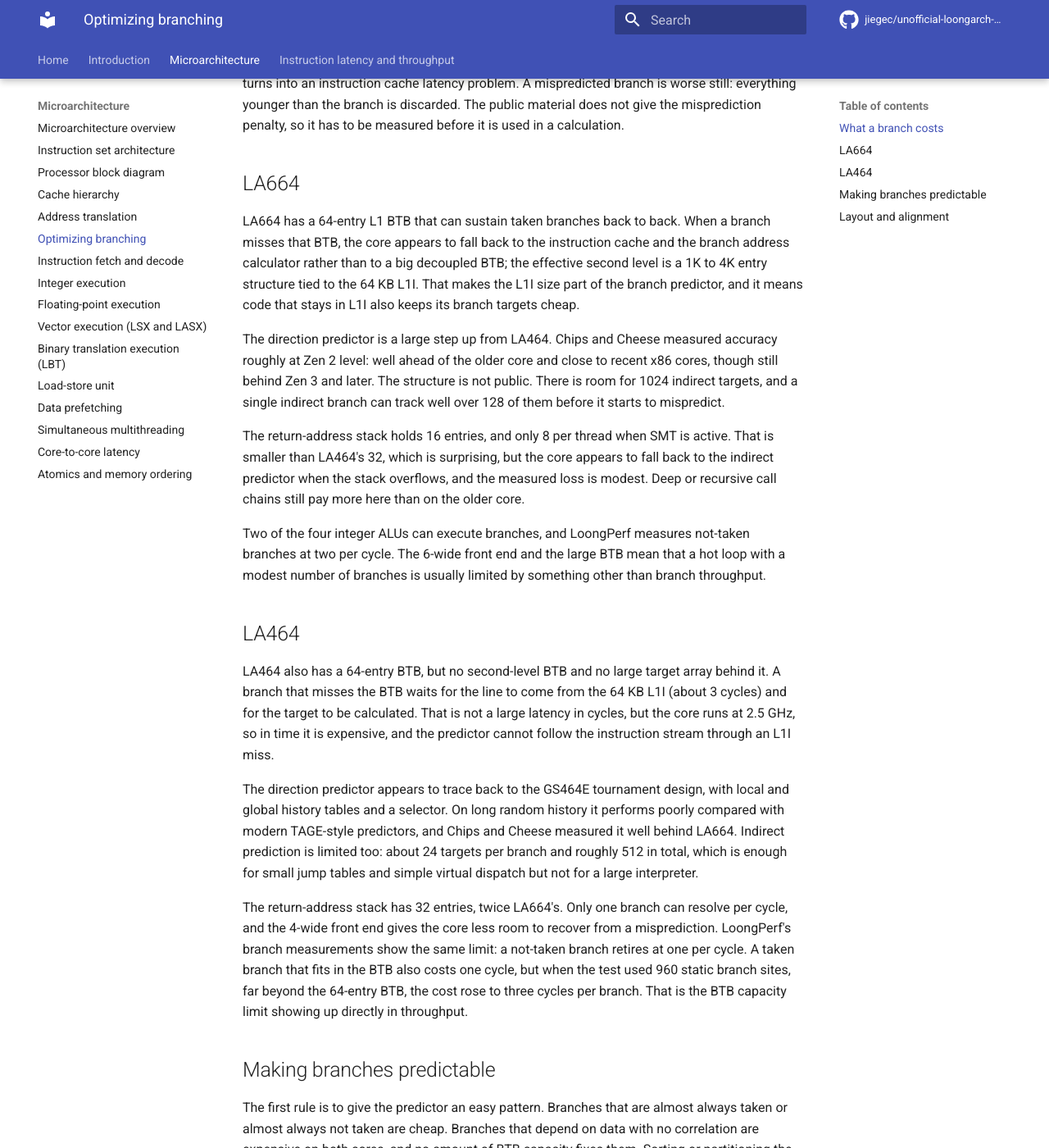
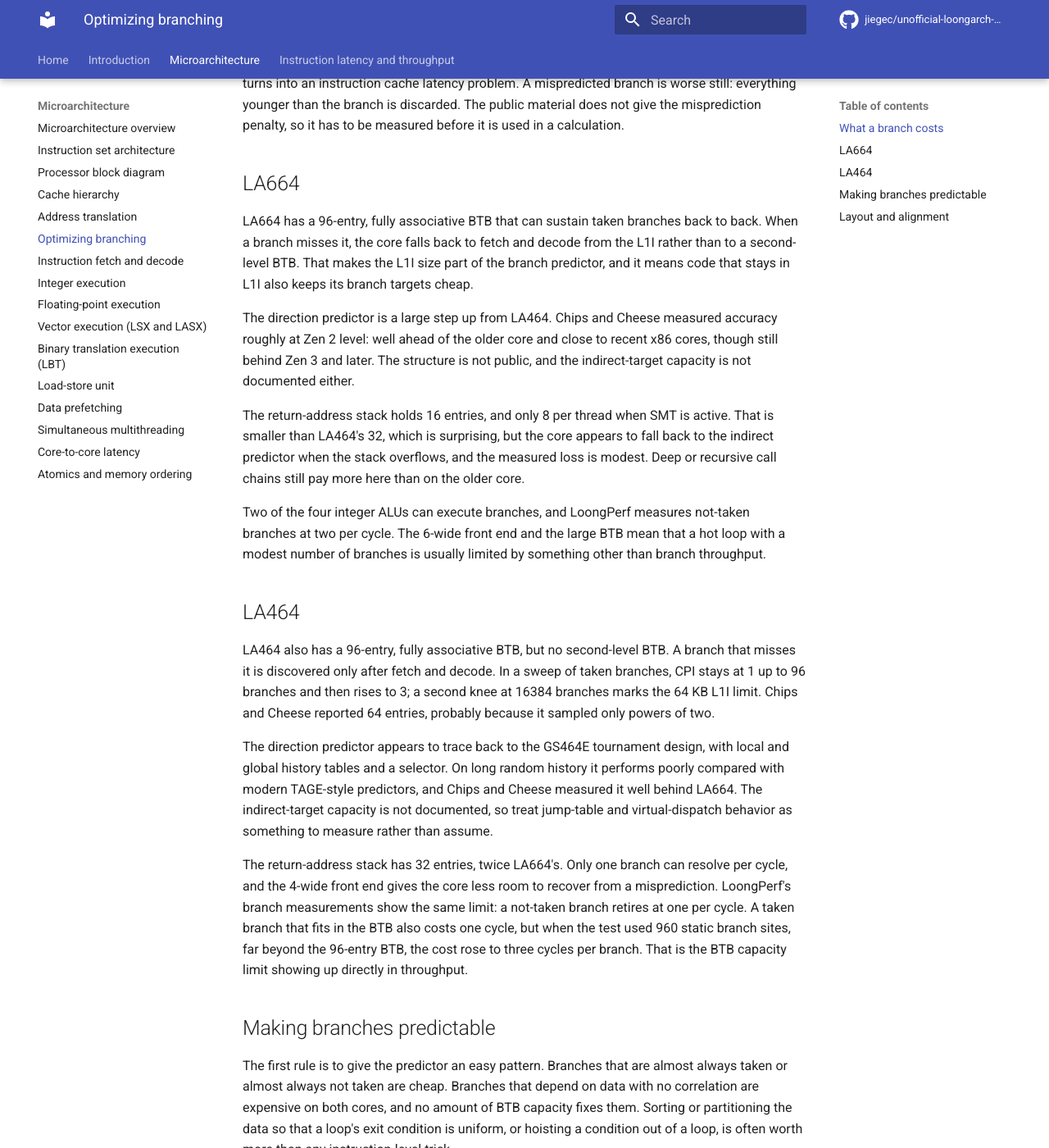
Before and after one commit to jiegec/unofficial-loongarch-software-optimization-guide, an MkDocs documentation site: the page built from docs/microarchitecture/branching.md, in a window 1280 px wide and 1400 px high, scrolled down 722 px. Shown: the whole window at 82% size. Built offline with MkDocs 1.6.1 and Material for MkDocs 9.7.7, drawn with Linux system fonts in a browser that asks for light colours; comment, search, counter and statistics services are not loaded; some of the changed text lies outside the part shown.

Commit message:
Improve docs

```diff
--- a/docs/microarchitecture/branching.md
+++ b/docs/microarchitecture/branching.md
@@ -34,18 +34,16 @@ penalty, so it has to be measured before it is used in a calculation.
 
 ## LA664
 
-LA664 has a 64-entry L1 BTB that can sustain taken branches back to back. When a
-branch misses that BTB, the core appears to fall back to the instruction cache
-and the branch address calculator rather than to a big decoupled BTB; the
-effective second level is a 1K to 4K entry structure tied to the 64 KB L1I. That
-makes the L1I size part of the branch predictor, and it means code that stays in
-L1I also keeps its branch targets cheap.
+LA664 has a 96-entry, fully associative BTB that can sustain taken branches back
+to back. When a branch misses it, the core falls back to fetch and decode from
+the L1I rather than to a second-level BTB. That makes the L1I size part of the
+branch predictor, and it means code that stays in L1I also keeps its branch
+targets cheap.
 
 The direction predictor is a large step up from LA464. Chips and Cheese measured
 accuracy roughly at Zen 2 level: well ahead of the older core and close to recent
-x86 cores, though still behind Zen 3 and later. The structure is not public.
-There is room for 1024 indirect targets, and a single indirect branch can track
-well over 128 of them before it starts to mispredict.
+x86 cores, though still behind Zen 3 and later. The structure is not public, and
+the indirect-target capacity is not documented either.
 
 The return-address stack holds 16 entries, and only 8 per thread when SMT is
 active. That is smaller than LA464's 32, which is surprising, but the core
@@ -60,25 +58,25 @@ other than branch throughput.
 
 ## LA464
 
-LA464 also has a 64-entry BTB, but no second-level BTB and no large target array
-behind it. A branch that misses the BTB waits for the line to come from the 64 KB
-L1I (about 3 cycles) and for the target to be calculated. That is not a large
-latency in cycles, but the core runs at 2.5 GHz, so in time it is expensive, and
-the predictor cannot follow the instruction stream through an L1I miss.
+LA464 also has a 96-entry, fully associative BTB, but no second-level BTB. A
+branch that misses it is discovered only after fetch and decode. In a sweep of
+taken branches, CPI stays at 1 up to 96 branches and then rises to 3; a second
+knee at 16384 branches marks the 64 KB L1I limit. Chips and Cheese reported 64
+entries, probably because it sampled only powers of two.
 
 The direction predictor appears to trace back to the GS464E tournament design,
 with local and global history tables and a selector. On long random history it
 performs poorly compared with modern TAGE-style predictors, and Chips and Cheese
-measured it well behind LA664. Indirect prediction is limited too: about 24 targets per
-branch and roughly 512 in total, which is enough for small jump tables and simple
-virtual dispatch but not for a large interpreter.
+measured it well behind LA664. The indirect-target capacity is not documented, so
+treat jump-table and virtual-dispatch behavior as something to measure rather
+than assume.
 
 The return-address stack has 32 entries, twice LA664's. Only one branch can
 resolve per cycle, and the 4-wide front end gives the core less room to recover
 from a misprediction. LoongPerf's branch measurements show the same limit: a
 not-taken branch retires at one per cycle. A taken branch that fits in the BTB
 also costs one cycle, but when the test used 960 static branch sites, far beyond
-the 64-entry BTB, the cost rose to three cycles per branch. That is the BTB
+the 96-entry BTB, the cost rose to three cycles per branch. That is the BTB
 capacity limit showing up directly in throughput.
 
 ## Making branches predictable
@@ -122,9 +120,8 @@ the taken path next to its branch and move cold code out of the way. Manual
 alignment of hot loops can help, but padding has a cost in instruction footprint,
 and an over-aligned loop can push itself out of L1I.
 
-The L1 BTB is only 64 entries on both cores, though LA664's implicit second level
-makes the L1I footprint more forgiving. Code with hundreds of distinct branches
-in a hot region will thrash the L1 BTB on either core. Keeping the hot branch
+The L1 BTB is 96 fully associative entries on both cores. Code with hundreds of
+distinct branches in a hot region will thrash it on either core. Keeping the hot branch
 footprint small, rather than the whole binary small, is what matters.
 
 Unrolling reduces the number of branches per iteration, but it also grows the
```
Also changed, not shown: docs/microarchitecture/address-translation.md (+8 -5 lines), docs/microarchitecture/block-diagram.md (+19 -19 lines).
